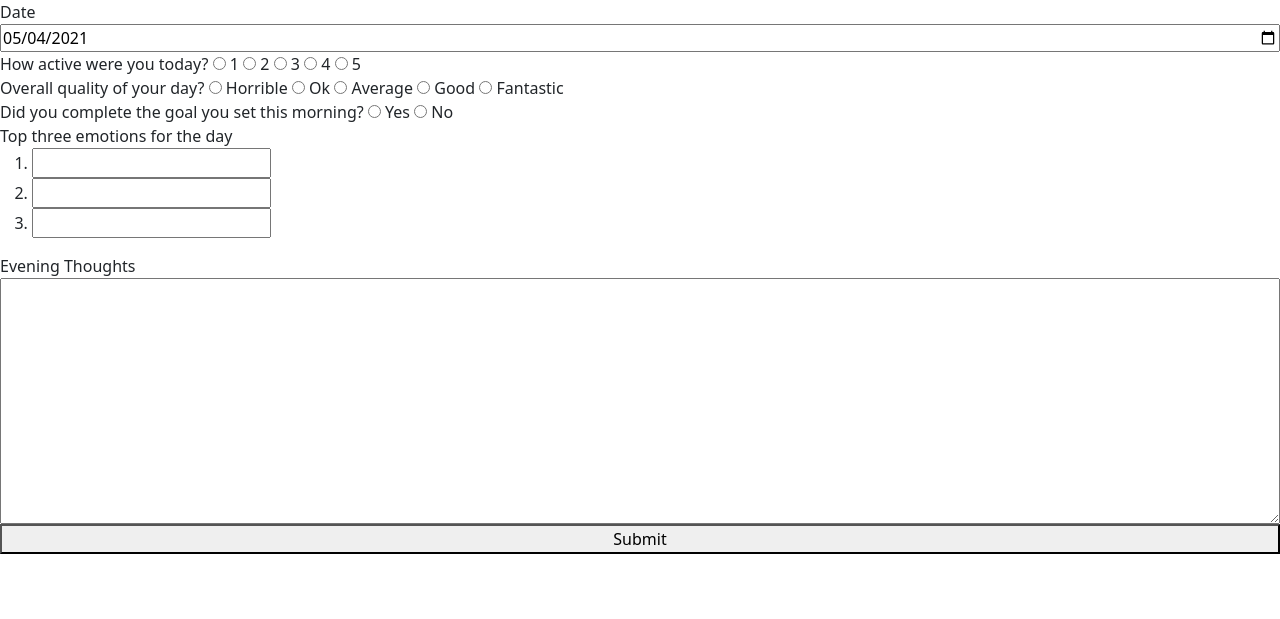
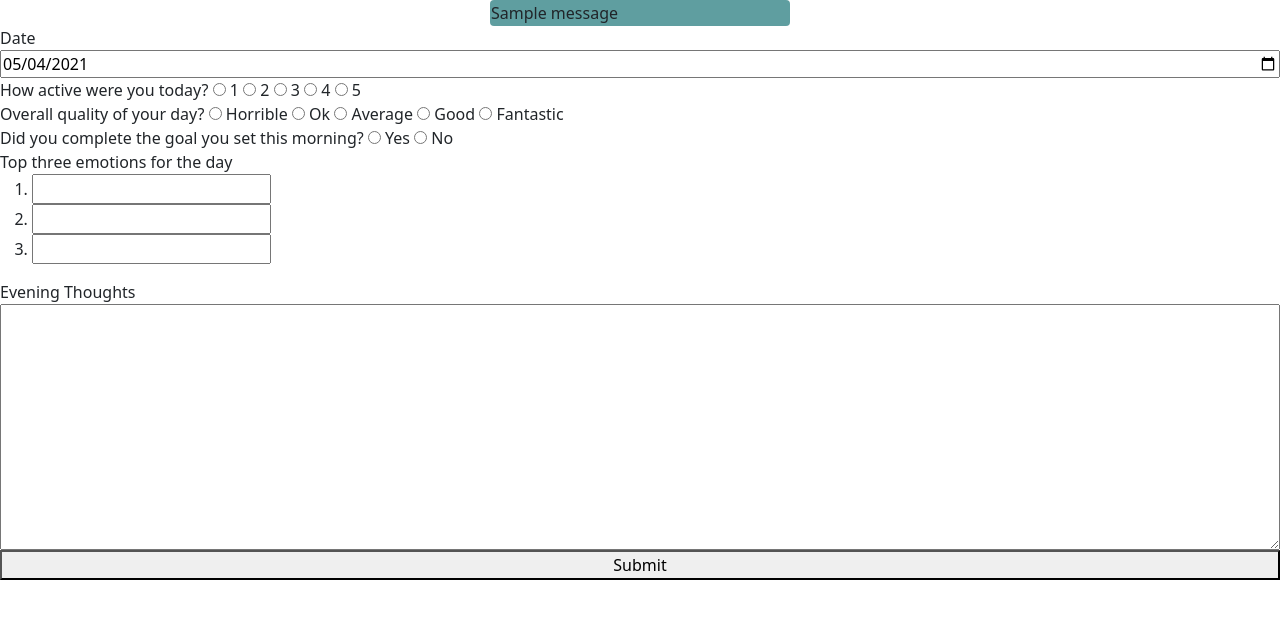
Before and after one commit to NicoleDreon/me, a Flask app: page /new_pm_entry in a window 1280 px wide. Shown: the part 56-675 px from the top of the page. Run offline with Flask 2, Linux system fonts and the light colour scheme; the visitor is signed in with stand-in values (Sample User, id 1); tables that the repository leaves empty hold one stand-in row (values such as "Sample post"); one stand-in notice (Sample message) is shown; some libraries are stand-ins or nearby versions.

Commit message:
add flash message

```diff
--- a/templates/new_pm_entry.html
+++ b/templates/new_pm_entry.html
@@ -1,6 +1,12 @@
 {% extends 'base.html' %}{% block head %}
 <link rel="stylesheet" href="/static/styles.css" />{% endblock %} {% block
 body%}
+<div>
+  {% with messages = get_flashed_messages() %} {% if messages %} {% for message
+  in messages %}
+  <p class="alert" id="alert" role="alert">{{ message }}</p>
+  {% endfor %} {% endif %} {% endwith %}
+</div>
 <form action="/handle_new_pm_entry" id="new-pm-entry" method="POST">
   <label for="date">Date</label>
   {# set so it defaults to todays date #}
```
